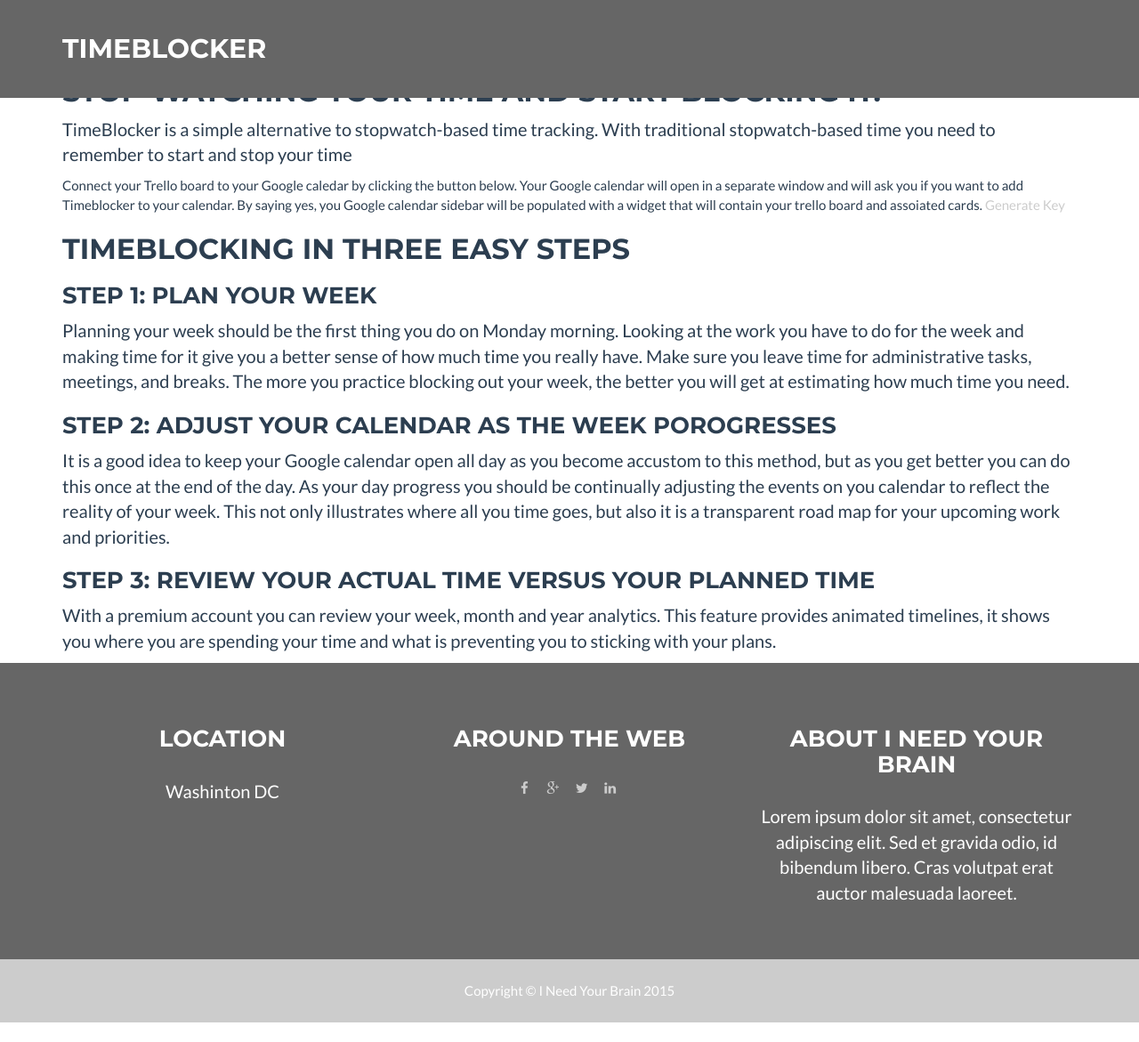
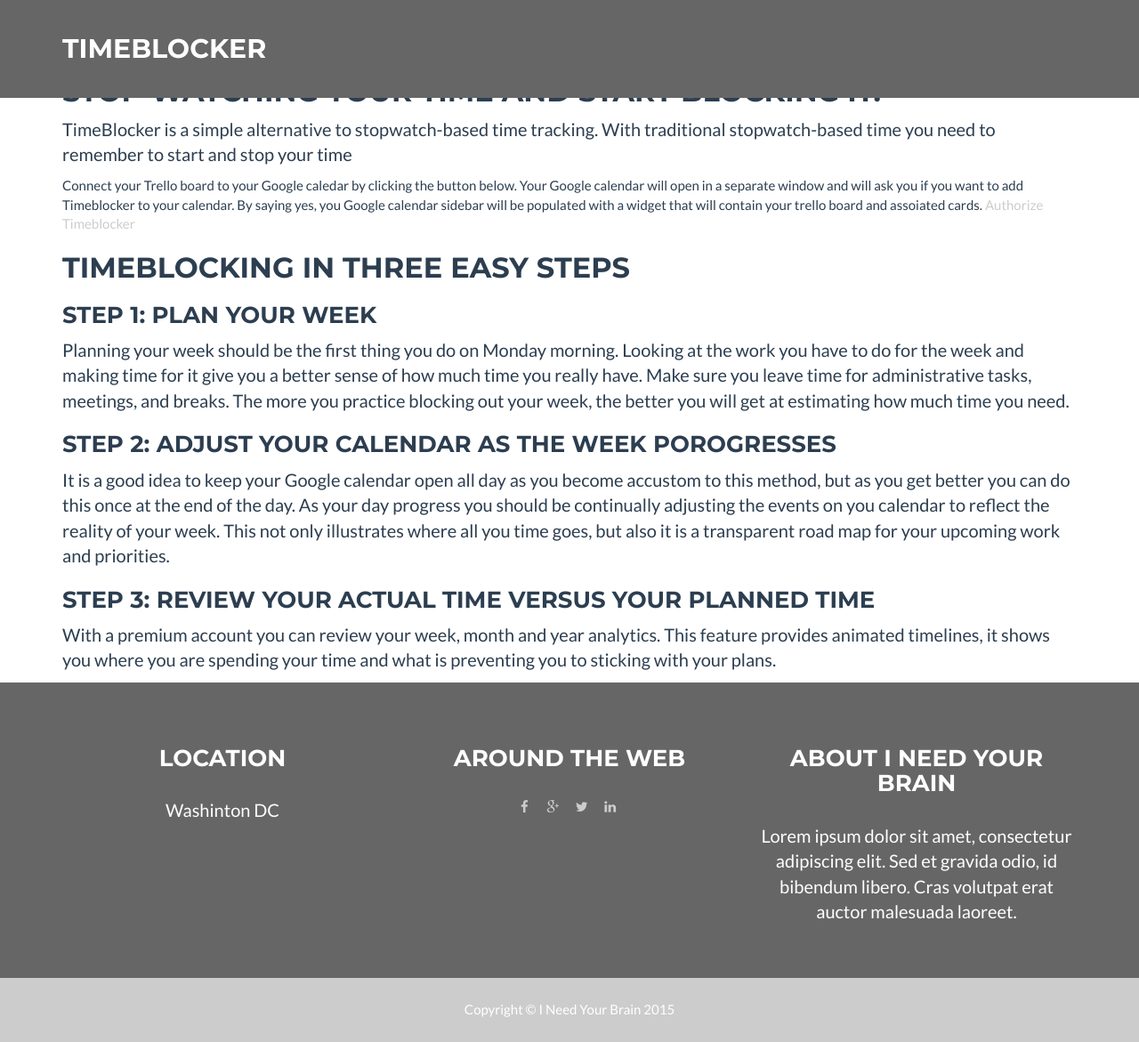
Before and after one commit to ineedyourbrain/kanbanical, a Jekyll site: the page built from index.html, in a window 1280 px wide and 1171 px high. Shown: the whole window at 89% size. Built offline with Jekyll 4.4.1, drawn with Linux system fonts in a browser that asks for light colours; nearby versions of some CDN libraries.

Commit message:
moving openCalendar to on click

```diff
--- a/index.html
+++ b/index.html
@@ -8,7 +8,7 @@
         <h2>Stop watching your time and start blocking it.</h2>
         <p>TimeBlocker is a simple alternative to stopwatch-based time tracking. With traditional stopwatch-based time you need to remember to start and stop your time</p>
         Connect your Trello board to your Google caledar by clicking the button below. Your Google calendar will open in a separate window and will ask you if you want to add Timeblocker to your calendar. By saying yes, you Google calendar sidebar will be populated with a widget that will contain your trello board and assoiated cards.
-        <a href="https://trello.com/1/authorize?key=64fc156c61511f09dc91241c5b4f0be1&name=timeblocker&expiration=never&response_type=token">Generate Key</a>
+        <a href="#" onclick="openCalendar()">Authorize Timeblocker</a>
       </div>
     </div>
     <div class="row">
```
Also changed, not shown: other parts of index.html (+2 -2 lines), 1 other file.
